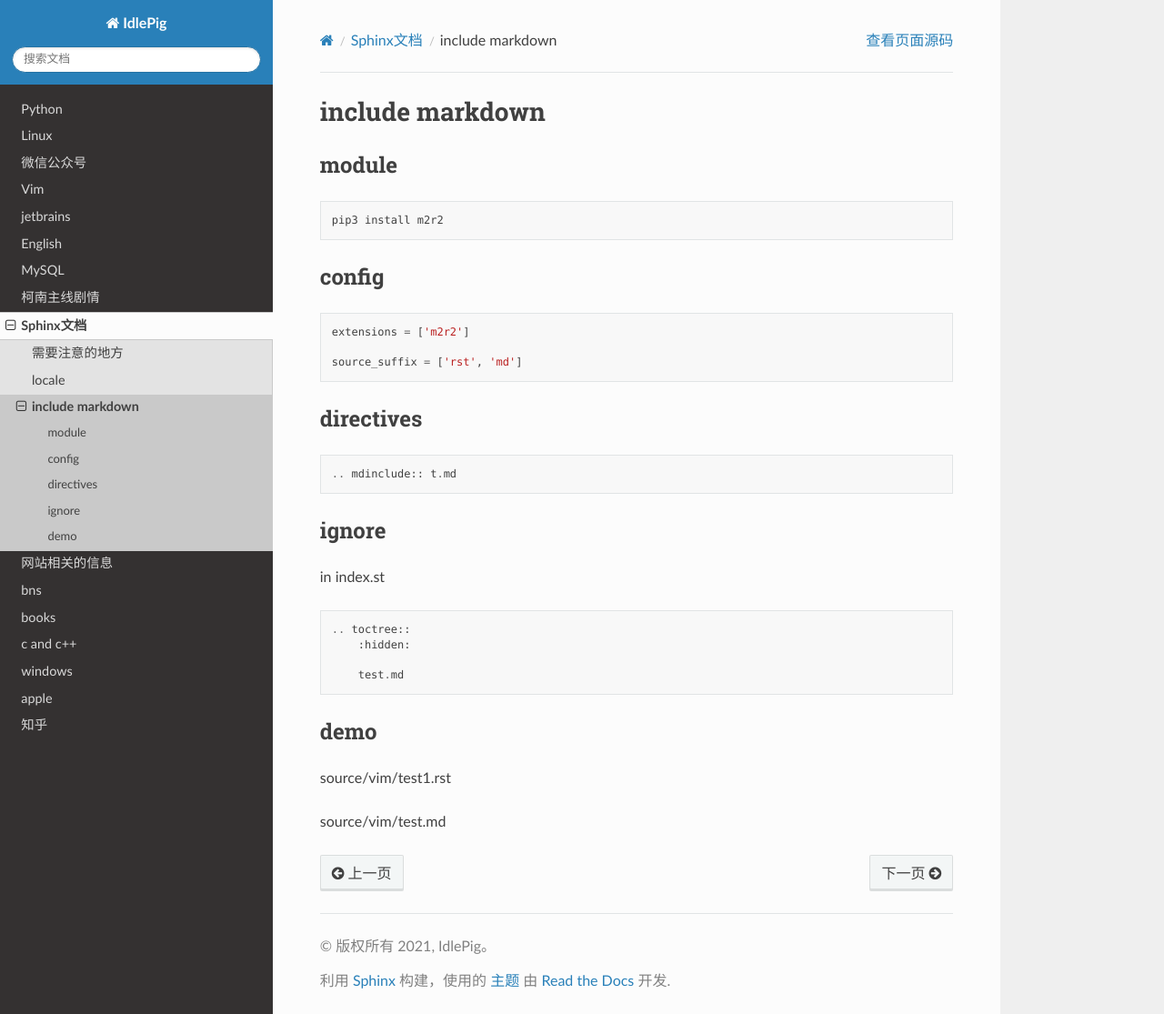
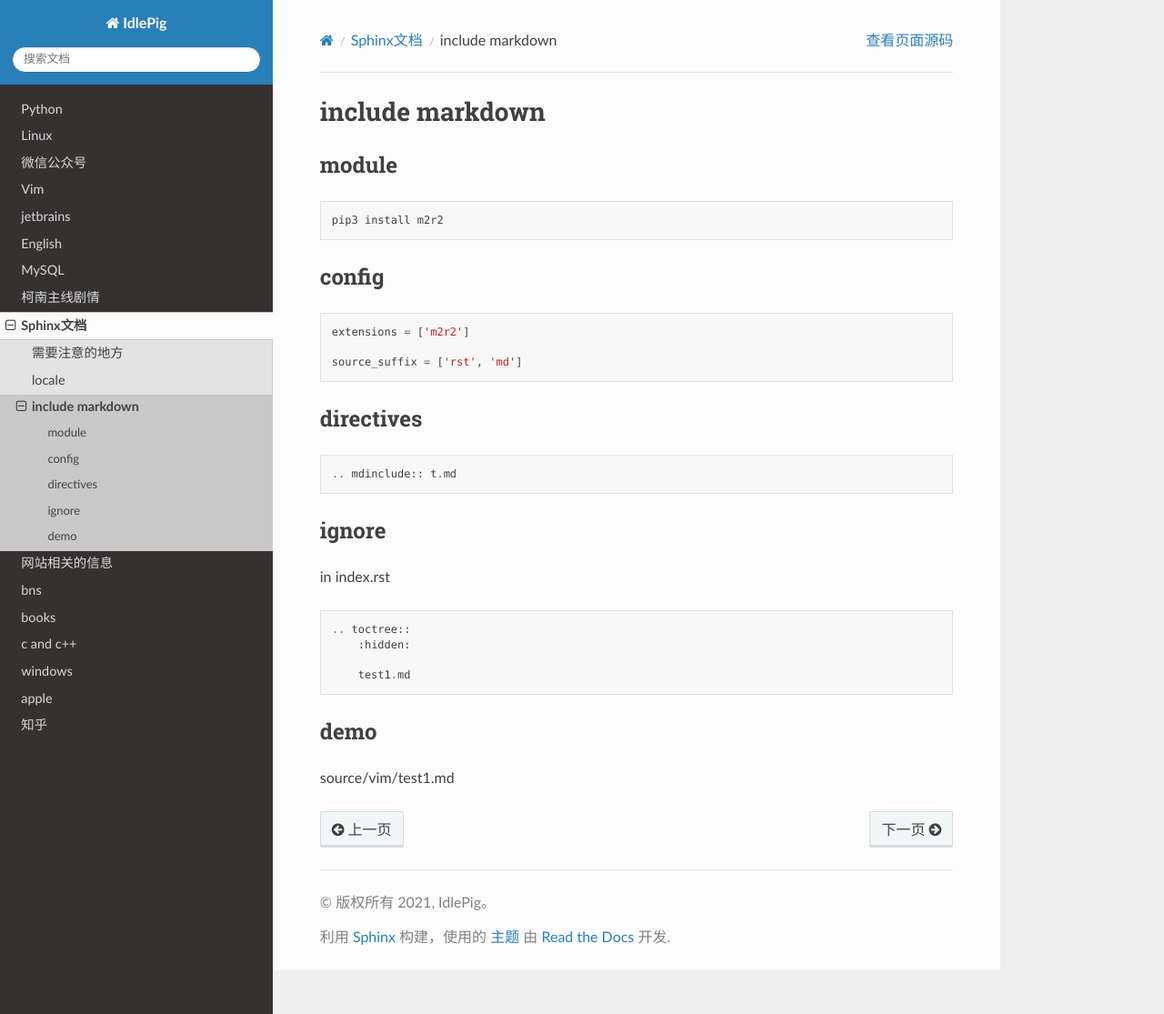
Before and after one commit to otfsenter/idlepig, a Sphinx documentation site: the page built from source/sphinx/md.rst, in a window 1280 px wide and 1115 px high. Shown: the whole window at 91% size. Built offline with Sphinx 7.4.7 and the Read the Docs theme 2.0.0, drawn with Linux system fonts in a browser that asks for light colours.

Commit message:
update md suffix demo

```diff
--- a/source/sphinx/md.rst
+++ b/source/sphinx/md.rst
@@ -33,18 +33,17 @@ directives
 ignore
 ==========
 
-in index.st
+in index.rst
 
 .. code::
 
     .. toctree::
         :hidden:
 
-        test.md
+        test1.md
 
 demo
 =======
 
-source/vim/test1.rst
 
-source/vim/test.md
+source/vim/test1.md
--- a/source/vim/index.rst
+++ b/source/vim/index.rst
@@ -14,4 +14,3 @@ Vim
     :hidden:
 
     test1.md
-    test2.md
```
Also changed, not shown: source/vim/test2.md (deleted, +0 -9 lines).
